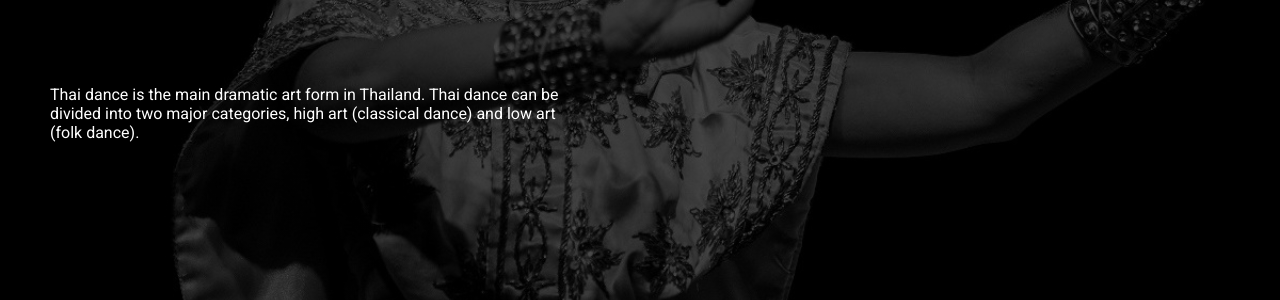
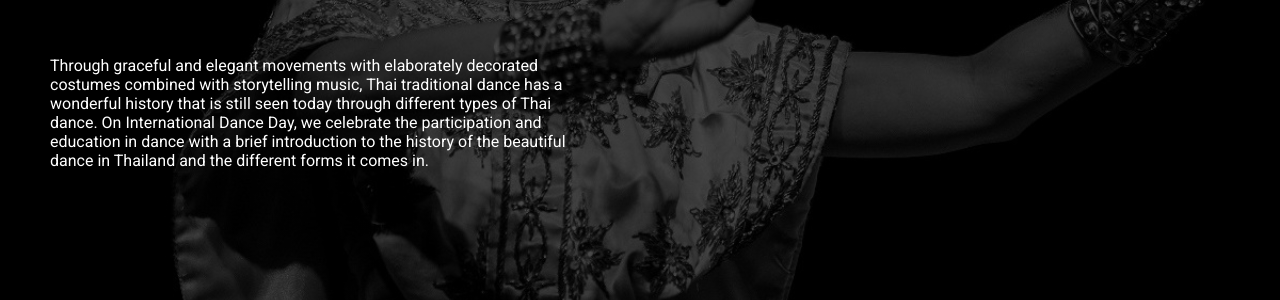
Before and after one commit to sannikos/Thaifood, a plain HTML site: page index.html in a window 1280 px wide. Shown: the part 444-744 px from the top of the page. Drawn offline with Linux system fonts and the light colour scheme.

Commit message:
Update index.html

```diff
--- a/index.html
+++ b/index.html
@@ -24,8 +24,7 @@
     <div class="row">
         <div class="col">
             <h1> รำไทย</h1>
-            <p>Thai dance is the main dramatic art form in Thailand. Thai dance can be divided into two major categories, high art (classical dance) and low art (folk dance).</p>
-
+            <p>Through graceful and elegant movements with elaborately decorated costumes combined with storytelling music, Thai traditional dance has a wonderful history that is still seen today through different types of Thai dance. On International Dance Day, we celebrate the participation and education in dance with a brief introduction to the history of the beautiful dance in Thailand and the different forms it comes in.</p>
         </div>
 
 
```
